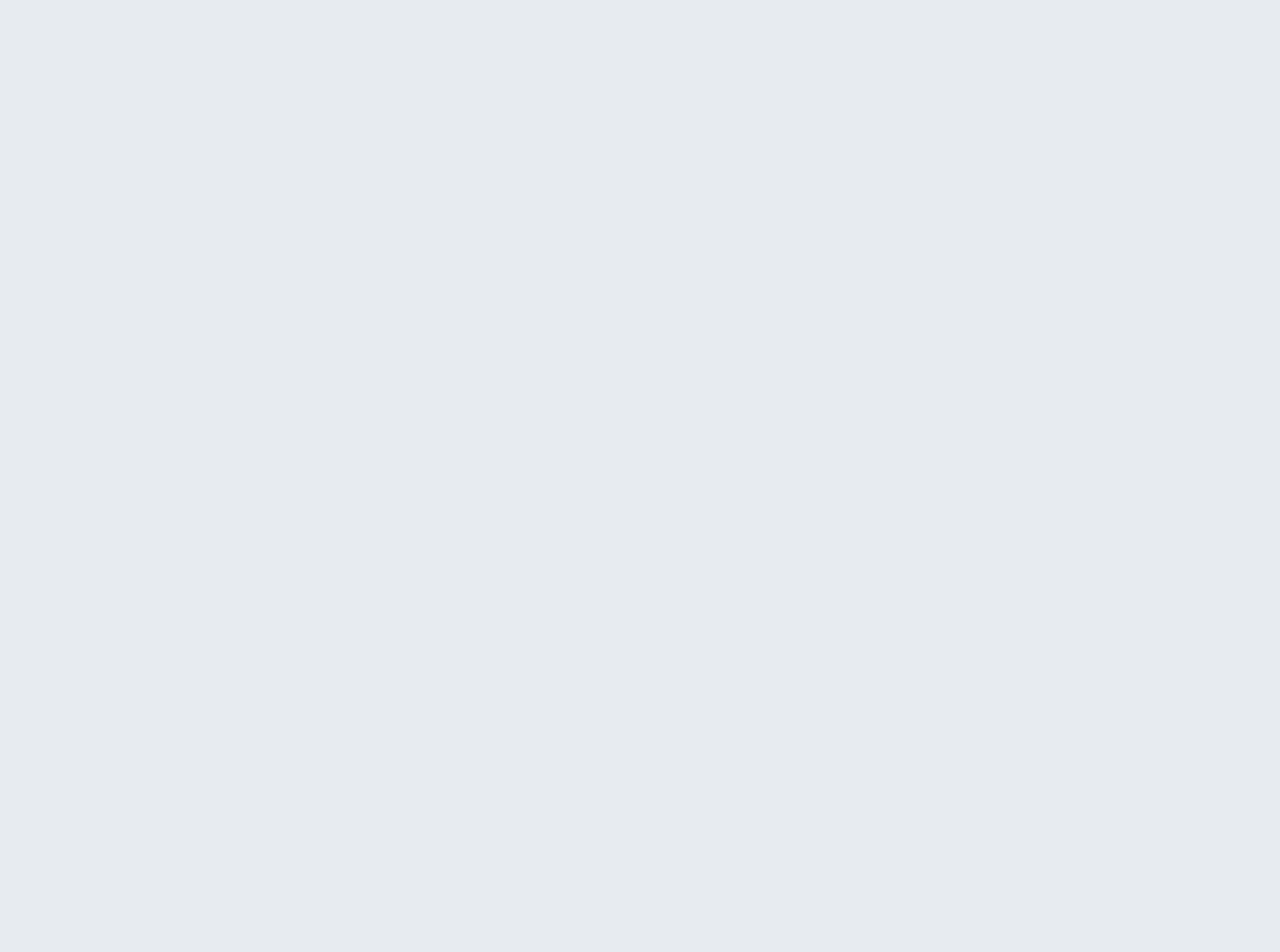
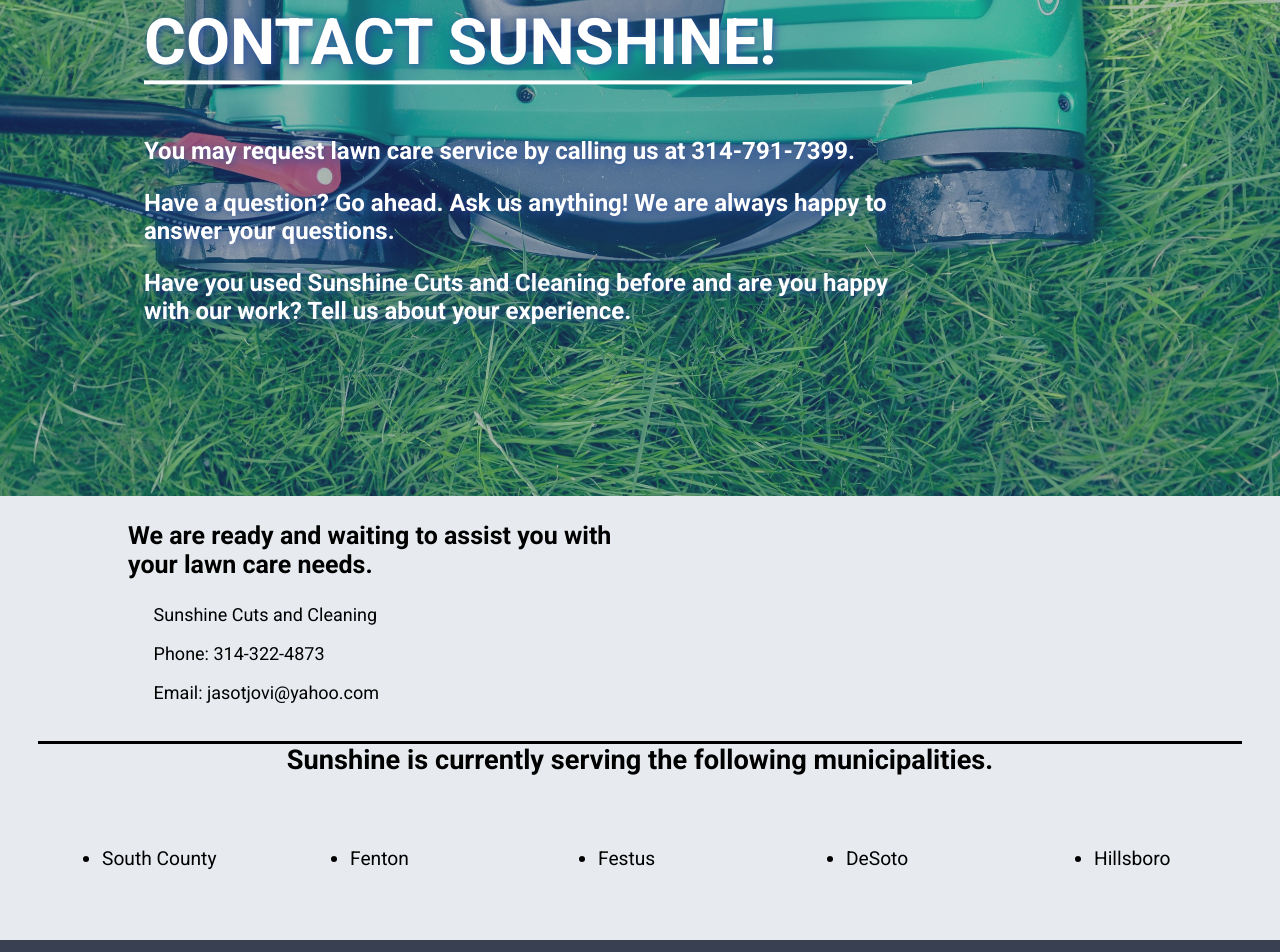
Before and after one commit to taylorljovi/Sunshine-Cuts-and-Cleaning, a React (Create React App) app in the folder scc/: page /contact in a window 1280 px wide. Shown: the part 160-1112 px from the top of the page. Before the commit the page ends 800 px from the top, so only its background shows below. Built offline with nearby package versions, Linux system fonts and the light colour scheme.

Commit message:
Contact page and footer

```diff
--- a/scc/src/App.js
+++ b/scc/src/App.js
@@ -5,6 +5,7 @@
 import './App.css';
 import Header from './components/Header';
 import GrassBanner from './containers/GrassBanner';
+import Locations from './components/Locations';
 import Footer from './components/Footer';
 import {BrowserRouter as Router, Switch, Route} from 'react-router-dom';
 
@@ -30,6 +31,7 @@
   <div className="App">
     <Header />
     <GrassBanner />
+    <Locations />
     <Footer />
   </div>
 );
--- a/scc/src/components/Contact.js
+++ b/scc/src/components/Contact.js
@@ -1,14 +1,53 @@
 import React, { Component } from 'react';
 import Header from "./Header";
+import Footer from './Footer';
+import Locations from './Locations';
+import '../css/Contact.css';
 
 class Contact extends Component {
   render (){
       return (
         <div>
-            <Header />
-
+          <Header />
+          <div>
+            <section className="contact_banner">
+              <div className="contact_banner__content">
+                <div className="contact_banner__text-box">
+                  <h1 className="contact_banner__text contact_banner__text--big">
+                    Contact Sunshine!
+                  </h1>
+                  {/* <h2 className="contact_banner__text contact_banner__text--medium">
+                    Lawn care at your fingertips
+                  </h2> */}
+                  <h3 className="contact_banner__text contact_banner__text--small">
+                    <p>
+                      You may request lawn care service by calling us at 314-791-7399.
+                    </p>
+                    <p>
+                      Have a question? Go ahead. Ask us anything! We are always happy
+                      to answer your questions.
+                    </p>
+                    <p>
+                      Have you used Sunshine Cuts and Cleaning before and are you
+                      happy with our work? Tell us about your experience.
+                    </p>
+                  </h3>
+                </div>
+              </div>
+            </section>
+            <div>
+              <h3 className="section_b">
+                We are ready and waiting to assist you with your lawn care
+                needs.
+              </h3>
+              <p className="section_c">Sunshine Cuts and Cleaning</p>
+              <p className="section_c">Phone: 314-322-4873</p>
+              <p className="section_c">Email: jasotjovi@yahoo.com</p>
+            </div>
+          </div>
+          <Locations />
+          <Footer />
         </div>
-
       );
   }
 }
--- a/scc/src/components/Header.js
+++ b/scc/src/components/Header.js
@@ -12,7 +12,7 @@
               <nav className="menu__list">
                   <li className="menu__list-item">
                    <Link to="/">
-                    <a className="menu_list menu__link menu__link--active" href="#">
+                    <a className="menu__link menu__link--active" href="#">
                       Home
                     </a>
                    </Link>
--- /dev/null
+++ b/scc/src/components/Locations.js
@@ -0,0 +1,37 @@
+import React, { Component } from "react";
+import "../css/Locations.css";
+
+class Locations extends Component {
+    render () {
+        return (
+          <section className="service-areas">
+            <div className="section service-areas-wrapper">
+              <h3 className="location__header">
+                Sunshine is currently serving the following municipalities.
+              </h3>
+              <ul className="location_description">
+                <li className="place">
+                  <p>South County</p>
+                </li>
+                <li className="place">
+                  <p>Fenton</p>
+                </li>
+                <li className="place">
+                  <p>Festus</p>
+                </li>
+                <li className="place">
+                  <p>DeSoto</p>
+                </li>
+                <li className="place">
+                  <p>Hillsboro</p>
+                </li>
+              </ul>
+            </div>
+          </section>
+        );
+    }
+}
+
+
+
+export default Locations
--- a/scc/src/components/Service.js
+++ b/scc/src/components/Service.js
@@ -1,12 +1,16 @@
 import React, { Component } from "react";
 // import "./App.css";
 import Header from "./Header";
+import Locations from "./Locations";
+import Footer from "./Footer"
 
 class Service extends Component {
   render() {
     return (
       <div>
         <Header />
+        <Locations />
+        <Footer />
       </div>
     );
   }
--- a/scc/src/css/About.css
+++ b/scc/src/css/About.css
@@ -0,0 +1,15 @@
+
+.contact_photo {
+    text-indent: -9999999px;
+    display: inline-block;
+    height: 300px;
+    width: 350px;
+
+    background-image: url('../images/Jason.jpg');
+    background-size: cover 100%;
+    background-repeat: no-repeat;
+    background-position: left;
+    top: 0;
+    right:0;
+
+}
--- a/scc/src/css/Contact.css
+++ b/scc/src/css/Contact.css
@@ -0,0 +1,88 @@
+.title_contact {
+    text-align: left;
+    font-size: 3rem;
+    margin: 3%;
+    border-bottom: 3px solid;
+}
+/*
+.contact_text_box {
+    display: flex;
+    flex-direction: column;
+    width: 20%;
+    color: black;
+    top: 40%;
+    left: 2rem;
+
+} */
+
+.details_a{
+    display: flex;
+    flex-direction: column;
+    width: 50%;
+    padding-left: 12%;
+    font-size: 18px;
+}
+
+.section_b{
+    display: flex;
+    flex-direction: column;
+    width: 50%;
+    padding-left: 10%;
+    font-size: 25px;
+}
+
+.section_c{
+    display: flex;
+    flex-direction: column;
+    width: 50%;
+    padding-left: 12%;
+    font-size:  18px;
+}
+
+.section_c :last-child{
+        border-bottom: 4px solid;
+}
+
+.contact_banner {
+    width: 100%;
+    height: 72vh;
+    background-image: url('../images/mower-1.jpg');
+    margin-top: 0rem;
+    background-repeat: no-repeat;
+    background-size: cover;
+}
+.contact_banner__content {
+    width: 100%;
+    height: 100%;
+    background-color: rgba(45,82,159,.4);
+    position: relative;
+}
+
+.contact_banner__text-box {
+    width: 70%;
+    color: #fff;
+    position: absolute;
+    padding: 4rem;
+    top: 40%;
+    transform: translateY(-50%);
+    left: 5rem;
+}
+
+.contact_banner__text--big {
+    font-size: 4rem;
+    border-bottom: 4px solid;
+    text-transform: uppercase;
+}
+
+.contact_banner__text--medium {
+    font-size: 3rem;
+    margin-top: 1rem;
+}
+.contact_banner__text--small {
+    font-size: 1.5rem;
+    margin-top: .7rem;
+}
+
+.contact_banner__text {
+    text-shadow: 2px 2px 10px rgba(45, 82, 159, 1);
+}
--- /dev/null
+++ b/scc/src/css/Locations.css
@@ -0,0 +1,27 @@
+.section__header {
+    text-align: center;
+    font-size: 2rem;
+    margin: 3% auto;
+}
+
+.location__header{
+    text-align: center;
+    font-size: 1.7rem;
+    margin: 3%;
+    border-top: 3px solid;
+
+}
+
+.location_description {
+ display: flex;
+ align-content: center;
+ margin: 4% auto;
+}
+
+ .place {
+     font-size: 1.2rem;
+     align-items: center;
+     width: 95%;
+     margin: 0;
+     margin-left: 5%;
+ }
```
Also changed, not shown: scc/src/components/About.js (+6 -0 lines), scc/src/components/Footer.js (+6 -1 lines), scc/src/css/Service.css (+23 -0 lines), scc/src/css/Footer.css (line endings or trailing spaces), scc/src/images/Jason.jpg (added).
